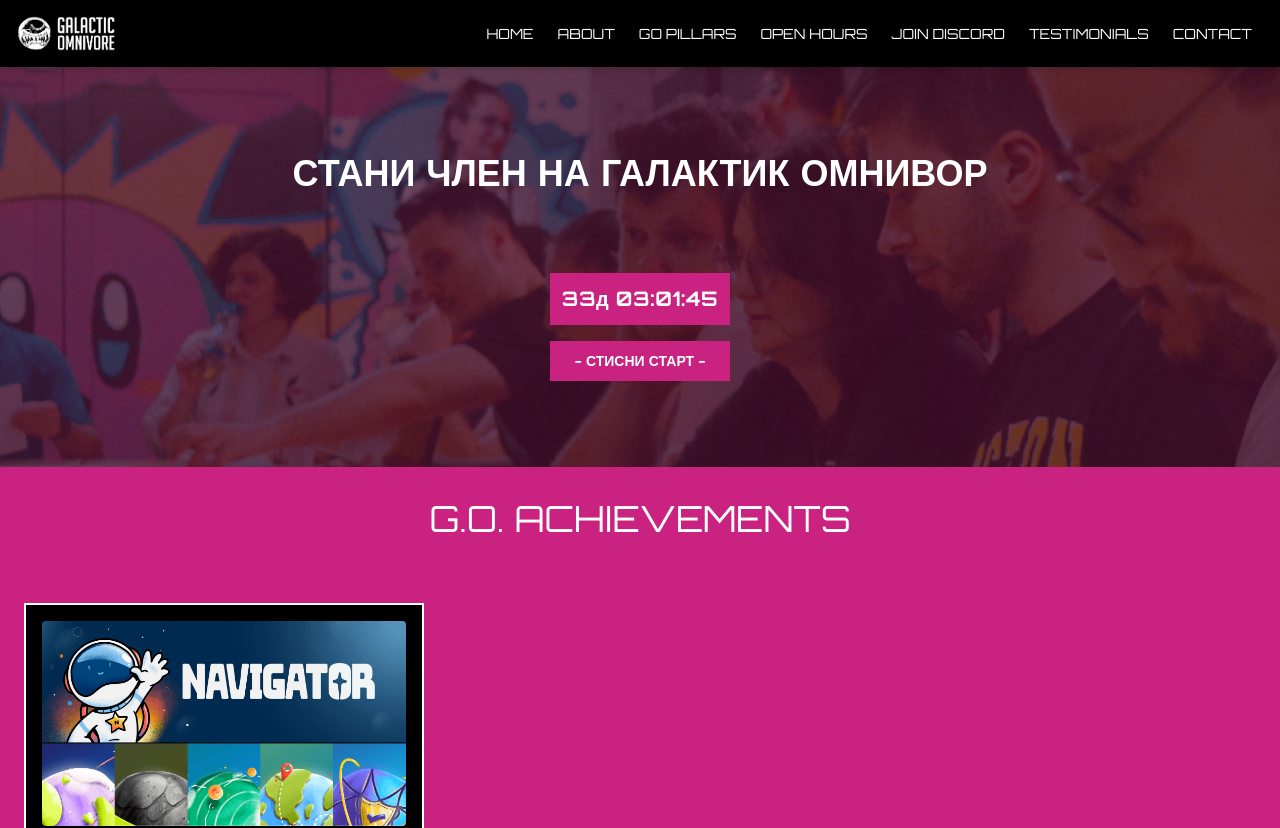
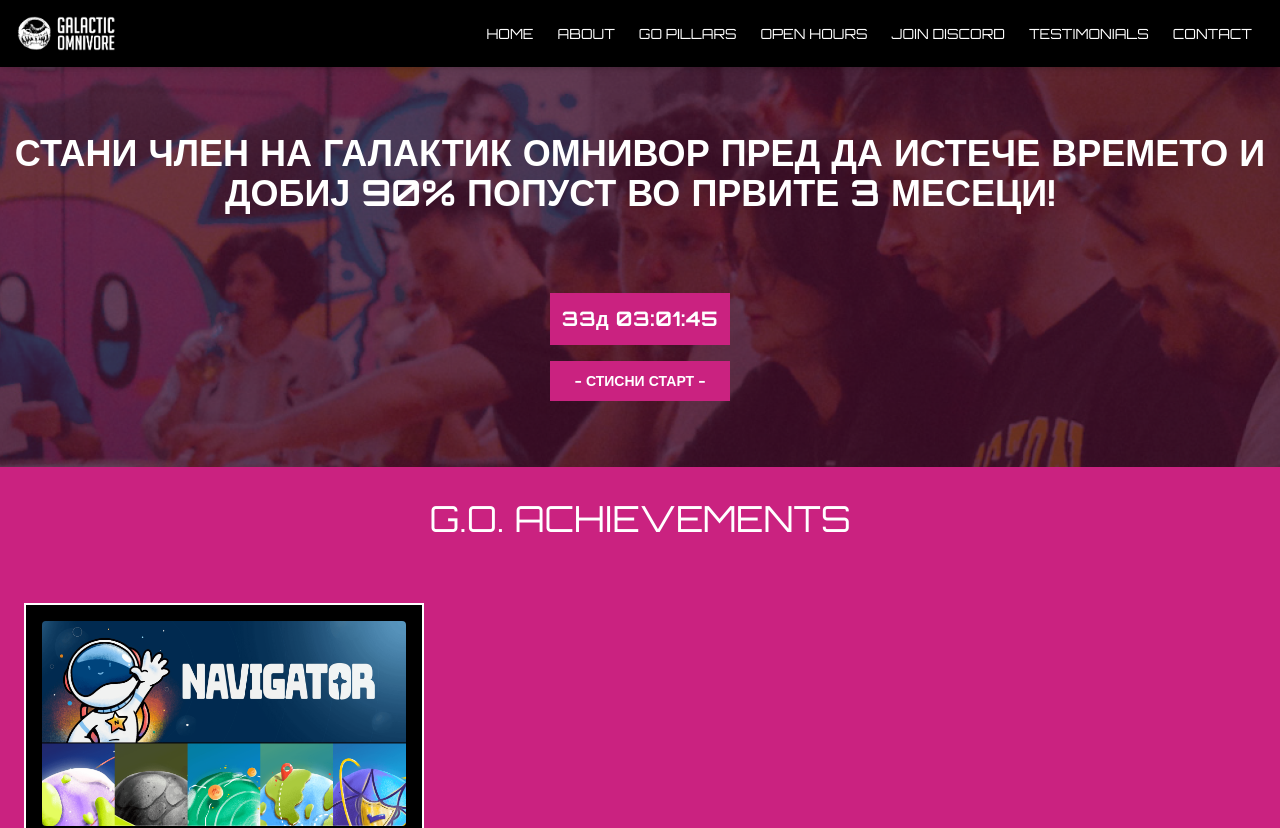
Before and after one commit to GalacticOmnivoreElder/gowebsite, a Next.js app: page / in a window 1280 px wide. Shown: the top 828 px of the page. Built offline with nearby package versions, Linux system fonts and the light colour scheme.

Commit message:
For the Son

```diff
--- a/src/app/page.js
+++ b/src/app/page.js
@@ -806,6 +806,8 @@ const HomePage = () => {
         <div className="absolute inset-0 flex flex-col justify-center items-center text-center">
           <h1 className="text-white text-4xl font-bold mb-16">
             СТАНИ ЧЛЕН НА ГАЛАКТИК ОМНИВОР
+            ПРЕД ДА ИСТЕЧЕ ВРЕМЕТО И ДОБИЈ
+            90% ПОПУСТ ВО ПРВИТЕ 3 МЕСЕЦИ!
           </h1>
           <a
             href="https://forms.gle/vi5SSNSmFEmAbX5L9"
```
